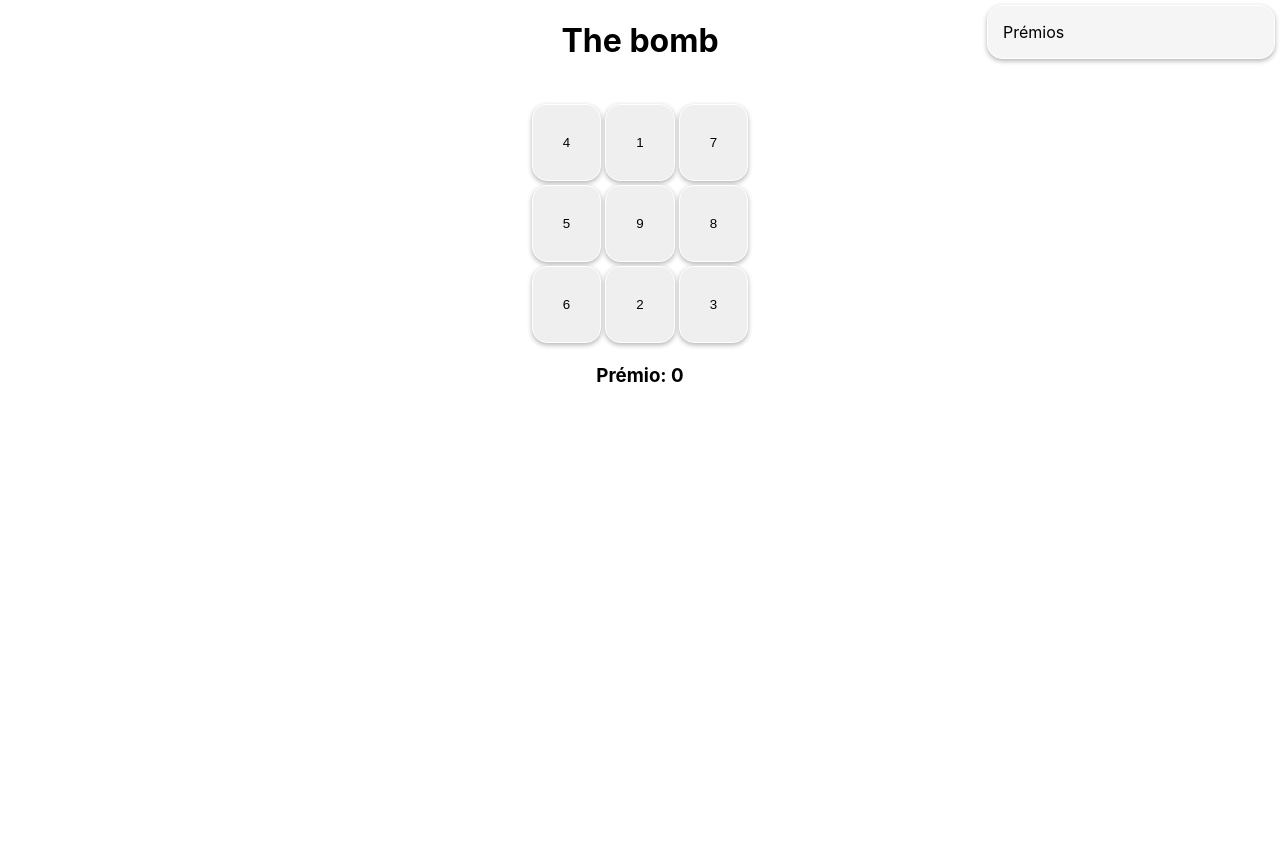
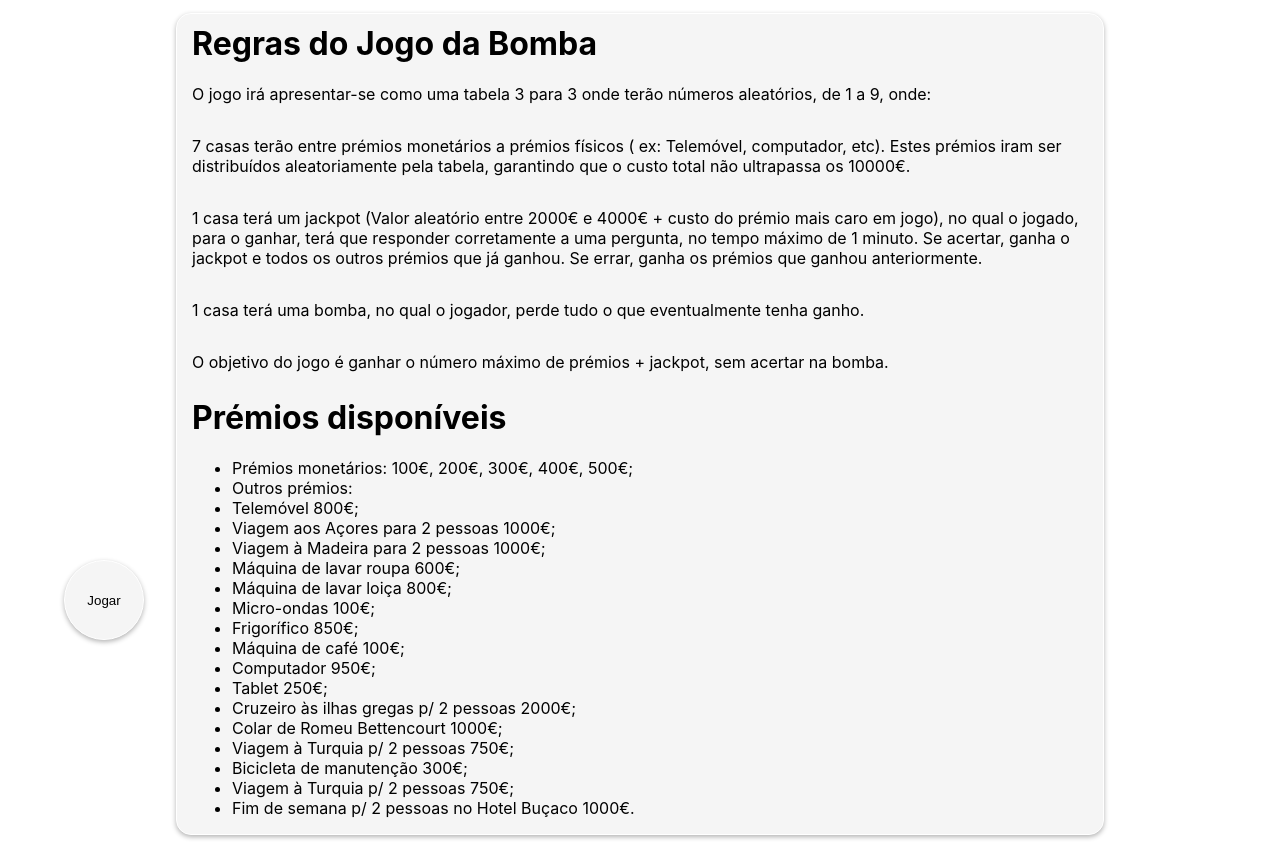
Before and after one commit to ruimpcastro/react-bomb, a React (Create React App) app: page / in a window 1280 px wide. Before the commit the page ends 800 px from the top, so only its background shows below. Built offline with nearby package versions, Linux system fonts and the light colour scheme.

Commit message:
Add react-router-dom and finished rules page

```diff
--- a/package.json
+++ b/package.json
@@ -8,6 +8,8 @@
     "@testing-library/user-event": "^12.8.3",
     "react": "^17.0.2",
     "react-dom": "^17.0.2",
+    "react-router": "^5.2.1",
+    "react-router-dom": "^5.2.1",
     "react-scripts": "4.0.3",
     "web-vitals": "^1.1.2"
   },
--- a/src/App.js
+++ b/src/App.js
@@ -1,7 +1,18 @@
 import Game from "./Game";
+import Rules from "./rules";
+import { BrowserRouter, Route, Switch } from "react-router-dom";
 
 function App() {
-  return <Game />;
+  return (
+    <BrowserRouter>
+      <Switch>
+        <Route path="/game" exact>
+          <Game />
+        </Route>
+        <Route path="/" exact component={Rules} />
+      </Switch>
+    </BrowserRouter>
+  );
 }
 
 export default App;
--- a/src/Board.css
+++ b/src/Board.css
@@ -13,8 +13,8 @@
   align-content: flex-end;
   align-items: stretch;
   position: fixed;
-  top: 5px;
-  right: 5px;
+  top: 2%;
+  right: 2%;
   border: 1px solid white;
   border-radius: 15px;
   padding: 0 15px;
@@ -29,6 +29,7 @@
   border-style: double;
   background-color: #d4e157;
   box-shadow: 0px 2px 5px rgb(0 0 0 / 30%);
+  margin: 10px 0 10px 0;
 }
 
 .premio-and-image {
@@ -51,3 +52,59 @@
   justify-content: center;
   align-items: center;
 }
+
+.left-buttons {
+  display: flex;
+}
+
+.button-restart {
+  position: fixed;
+  left: 5%;
+  bottom: 5%;
+  border: 1px solid white;
+  width: 80px;
+  height: 80px;
+  border-radius: 50px;
+  box-shadow: 0px 2px 5px rgb(0 0 0 / 30%);
+  background-color: #f5f5f5;
+  cursor: pointer;
+}
+
+.button-restart:hover {
+  position: fixed;
+  left: 5%;
+  bottom: 5%;
+  border: 1px solid white;
+  width: 80px;
+  height: 80px;
+  border-radius: 50px;
+  box-shadow: 0px 2px 5px rgb(0 0 0 / 30%);
+  background-color: #d4e157;
+  cursor: pointer;
+}
+
+.button-rules {
+  position: fixed;
+  left: 5%;
+  bottom: 20%;
+  border: 1px solid white;
+  width: 80px;
+  height: 80px;
+  border-radius: 50px;
+  box-shadow: 0px 2px 5px rgb(0 0 0 / 30%);
+  background-color: #f5f5f5;
+  cursor: pointer;
+}
+
+.button-rules:hover {
+  position: fixed;
+  left: 5%;
+  bottom: 20%;
+  border: 1px solid white;
+  width: 80px;
+  height: 80px;
+  border-radius: 50px;
+  box-shadow: 0px 2px 5px rgb(0 0 0 / 30%);
+  background-color: #d4e157;
+  cursor: pointer;
+}
--- a/src/Board.js
+++ b/src/Board.js
@@ -1,5 +1,7 @@
 import React, { Component } from "react";
+import { Link } from "react-router-dom";
 import Square from "./Square";
+import Pergunta from "./Pergunta";
 import "./Board.css";
 
 import Iphone from "./assets/iphone-12.jpeg";
@@ -41,26 +43,26 @@ function shuffle() {
 
 function resetPremios() {
   premios = [
-    ["Telemóvel", 800, Iphone],
-    ["Viagem aos Açores para 2 pessoas", 1000, Viagem],
-    ["Viagem à Madeira para 2 pessoas", 1000, Viagem],
-    ["Máquina de lavar roupa", 600, Roupa],
-    ["Máquina de lavar loiça", 800, Louca],
-    ["Micro-ondas", 100, Microondas],
-    ["Frigorífico", 850, Frigorifico],
-    ["Máquina de café", 100, Cafe],
-    ["Computador", 950, iMac],
-    ["Tablet", 250, Tablet],
-    ["Cruzeiro à ilhas gregas para 2 pessoas", 2000, Cruzeiro],
-    ["Colar de Romeu Bettencourt", 1000, Colar],
-    ["Viagem à Turquia para 2 pessoas", 750, Viagem],
-    ["Bicicleta de Manutenção", 300, Bicicleta],
-    ["Fim de semana para 2 pessoas no Hotel Buçaco", 1000, Hotel],
-    ["Prémio Monetário (100€)", 100, Notas],
-    ["Prémio Monetário (200€)", 200, Notas],
-    ["Prémio Monetário (300€)", 300, Notas],
-    ["Prémio Monetário (400€)", 400, Notas],
-    ["Prémio Monetário (500€)", 500, Notas],
+    ["Telemóvel - 800€", 800, Iphone],
+    ["Viagem aos Açores para 2 pessoas - 1000€", 1000, Viagem],
+    ["Viagem à Madeira para 2 pessoas - 1000€", 1000, Viagem],
+    ["Máquina de lavar roupa - 600€", 600, Roupa],
+    ["Máquina de lavar loiça - 800€", 800, Louca],
+    ["Micro-ondas - 100€", 100, Microondas],
+    ["Frigorífico - 850€", 850, Frigorifico],
+    ["Máquina de café - 100€", 100, Cafe],
+    ["Computador - 950€", 950, iMac],
+    ["Tablet - 250€", 250, Tablet],
+    ["Cruzeiro à ilhas gregas para 2 pessoas - 2000€", 2000, Cruzeiro],
+    ["Colar de Romeu Bettencourt - 1000€", 1000, Colar],
+    ["Viagem à Turquia para 2 pessoas - 750€", 750, Viagem],
+    ["Bicicleta de Manutenção - 300€", 300, Bicicleta],
+    ["Fim de semana para 2 pessoas no Hotel Buçaco - 1000€", 1000, Hotel],
+    ["Prémio Monetário - 100€", 100, Notas],
+    ["Prémio Monetário - 200€", 200, Notas],
+    ["Prémio Monetário - 300€", 300, Notas],
+    ["Prémio Monetário - 400€", 400, Notas],
+    ["Prémio Monetário - 500€", 500, Notas],
   ];
 }
 
@@ -149,13 +151,14 @@ class Board extends Component {
       let imagePremio = premiosSelecionados[i - 1][2];
       if (nomePremio === "Bomba") {
         this.setState({
-          premiosDescobertos: ["ACERTOU NA BOMBA! PERDEU OS SEUS PRÉMIOS!"],
+          premiosDescobertos: [
+            "Acertou na bomba! Perdeu todos os seus prémios!",
+          ],
           valorPremio: custoPremio,
           totalPremios: 0,
           bomba: true,
           imageList: [Bomba],
         });
-        return <button>OH SNAP</button>;
       } else if (
         !this.state.premiosDescobertos.includes(nomePremio) &&
         nomePremio !== "JACKPOT"
@@ -174,6 +177,9 @@ class Board extends Component {
         console.log("Prémios descobertos: ", this.state.premiosDescobertos);
         console.log("Sum prémios: ", this.state.totalPremios);
         console.log("Imagem de prémios: ", this.state.imageList);
+      }
+      if (nomePremio === "JACKPOT") {
+        this.makePerguntaVisible();
       }
     }
   }
@@ -200,6 +206,27 @@ class Board extends Component {
         bomba: bomba,
       });
     }
+    parent.makePerguntaInvisible();
+  }
+
+  makePerguntaVisible() {
+    let divElement = document.getElementById("perguntaDiv");
+    divElement.style.visibility = "visible";
+  }
+
+  makePerguntaInvisible() {
+    let divElement = document.getElementById("perguntaDiv");
+    divElement.style.visibility = "hidden";
+  }
+
+  renderPergunta() {
+    return (
+      <Pergunta
+        parentCallback={this.handleQuestionClick}
+        parent={this}
+        invisible={true}
+      />
+    );
   }
 
   renderSquare(i) {
@@ -237,6 +264,7 @@ class Board extends Component {
 
     return (
       <div className="table">
+        <div id="perguntaDiv">{this.renderPergunta()}</div>
         <div className="status">
           <h1>{status}</h1>
         </div>
@@ -262,10 +290,23 @@ class Board extends Component {
           <h3>Prémio: {this.state.totalPremios}</h3>
         </div>
         <div className="premios">
-          <p>Prémios</p>
+          <h3>Prémios</h3>
           {this.listText()}
         </div>
         <div className="premio-temp">{this.listToHTML()}</div>
+        <div className="left-buttons">
+          <Link to="./">
+            <button className="button-rules">Regras</button>
+          </Link>
+          <button
+            className="button-restart"
+            onClick={() => {
+              window.location.href = "./game";
+            }}
+          >
+            Recomeçar jogo
+          </button>
+        </div>
       </div>
     );
   }
--- /dev/null
+++ b/src/Pergunta.css
@@ -0,0 +1,24 @@
+.pergunta-normal{
+    position: absolute;
+    background: rgba(0, 128, 255, 0.9);
+    width: 45%;
+    border-radius: 10px;
+    margin-top: 10%;
+    margin-right: 5%;
+    text-align: center;
+}
+
+.pergunta-invisible{
+    visibility: hidden;
+    position: absolute;
+    background: rgba(0, 128, 255, 0.9);
+    width: 45%;
+    border-radius: 10px;
+    margin-top: 10%;
+    margin-right: 5%;
+    text-align: center;
+}
+
+.buttons{
+    margin-bottom: 2%;
+}
--- /dev/null
+++ b/src/Pergunta.js
@@ -0,0 +1,26 @@
+import React from 'react'
+import './Pergunta.css'
+
+class Pergunta extends React.Component{
+    constructor(props) {
+        super(props);
+        this.state={resposta: null};
+    }
+
+    handleClick(resposta){
+        this.props.parentCallback(resposta, this.props.parent);
+    }
+
+    render(){
+        return(
+            <div className="pergunta-normal">
+                {/*<div className="pergunta-invisible">*/}
+                <h1>Este grupo merece um 20 pela noitada?</h1>
+                <button className="buttons" onClick={() => this.handleClick("sim")}>Sim</button>
+                <button className="buttons" onClick={() => this.handleClick("nao")}>Não</button>
+            </div>
+        )
+    }
+}
+
+export default Pergunta;
--- a/src/index.css
+++ b/src/index.css
@@ -1,5 +1,6 @@
 body {
   margin: 0;
+  padding: 0;
   background-color: white;
   font-family: -apple-system, BlinkMacSystemFont, "Segoe UI", "Roboto", "Oxygen",
     "Ubuntu", "Cantarell", "Fira Sans", "Droid Sans", "Helvetica Neue",
--- /dev/null
+++ b/src/rules.css
@@ -0,0 +1,24 @@
+#regras {
+  background-color: white;
+  display: flex;
+  justify-content: center;
+  align-items: flex-start;
+  margin-top: 1%;
+  margin-bottom: 1%;
+}
+
+#regras-center {
+  display: flex;
+  flex-direction: column;
+  align-items: flex-start;
+  border: 1px solid white;
+  border-radius: 15px;
+  padding: 0 15px;
+  box-shadow: 0px 2px 5px rgb(0 0 0 / 30%);
+  background-color: #f5f5f5;
+  width: 70%;
+}
+
+h1 {
+  margin: 10px 0 5px 0;
+}
--- /dev/null
+++ b/src/rules.js
@@ -0,0 +1,64 @@
+import React from "react";
+import { Link } from "react-router-dom";
+
+import "./rules.css";
+
+const Rules = () => (
+  <div id="regras">
+    <div id="regras-center">
+      <h1>Regras do Jogo da Bomba</h1>
+      <p>
+        O jogo irá apresentar-se como uma tabela 3 para 3 onde terão números
+        aleatórios, de 1 a 9, onde:
+      </p>
+      <p>
+        7 casas terão entre prémios monetários a prémios físicos ( ex:
+        Telemóvel, computador, etc). Estes prémios iram ser distribuídos
+        aleatoriamente pela tabela, garantindo que o custo total não ultrapassa
+        os 10000€.
+      </p>
+      <p>
+        1 casa terá um jackpot (Valor aleatório entre 2000€ e 4000€ + custo do
+        prémio mais caro em jogo), no qual o jogado, para o ganhar, terá que
+        responder corretamente a uma pergunta, no tempo máximo de 1 minuto. Se
+        acertar, ganha o jackpot e todos os outros prémios que já ganhou. Se
+        errar, ganha os prémios que ganhou anteriormente.
+      </p>
+      <p>
+        1 casa terá uma bomba, no qual o jogador, perde tudo o que eventualmente
+        tenha ganho.
+      </p>
+      <p className="negrito">
+        O objetivo do jogo é ganhar o número máximo de prémios + jackpot, sem
+        acertar na bomba.
+      </p>
+
+      <h1>Prémios disponíveis</h1>
+      <ul>
+        <li>Prémios monetários: 100€, 200€, 300€, 400€, 500€;</li>
+        <li>Outros prémios:</li>
+        <li>Telemóvel 800€;</li>
+        <li>Viagem aos Açores para 2 pessoas 1000€;</li>
+        <li>Viagem à Madeira para 2 pessoas 1000€;</li>
+        <li>Máquina de lavar roupa 600€;</li>
+        <li>Máquina de lavar loiça 800€;</li>
+        <li>Micro-ondas 100€;</li>
+        <li>Frigorífico 850€;</li>
+        <li>Máquina de café 100€;</li>
+        <li>Computador 950€;</li>
+        <li>Tablet 250€;</li>
+        <li>Cruzeiro às ilhas gregas p/ 2 pessoas 2000€;</li>
+        <li>Colar de Romeu Bettencourt 1000€;</li>
+        <li>Viagem à Turquia p/ 2 pessoas 750€;</li>
+        <li>Bicicleta de manutenção 300€;</li>
+        <li>Viagem à Turquia p/ 2 pessoas 750€;</li>
+        <li>Fim de semana p/ 2 pessoas no Hotel Buçaco 1000€.</li>
+      </ul>
+    </div>
+    <Link to="./game" style={{ textDecoration: "none" }}>
+      <button className="button-rules">Jogar</button>
+    </Link>
+  </div>
+);
+
+export default Rules;
```
Also changed, not shown: 2 other files (tests, documents, lock files or other folders).
